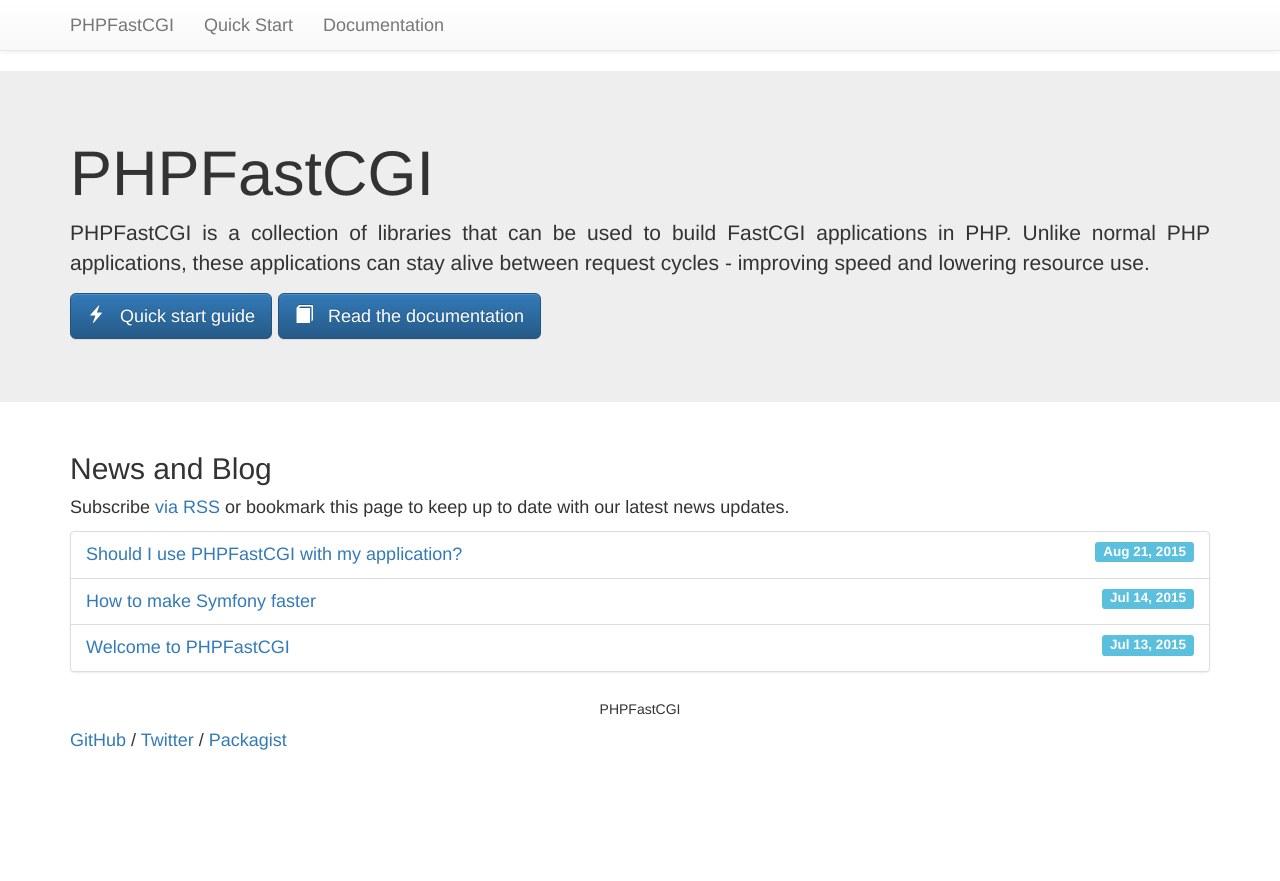
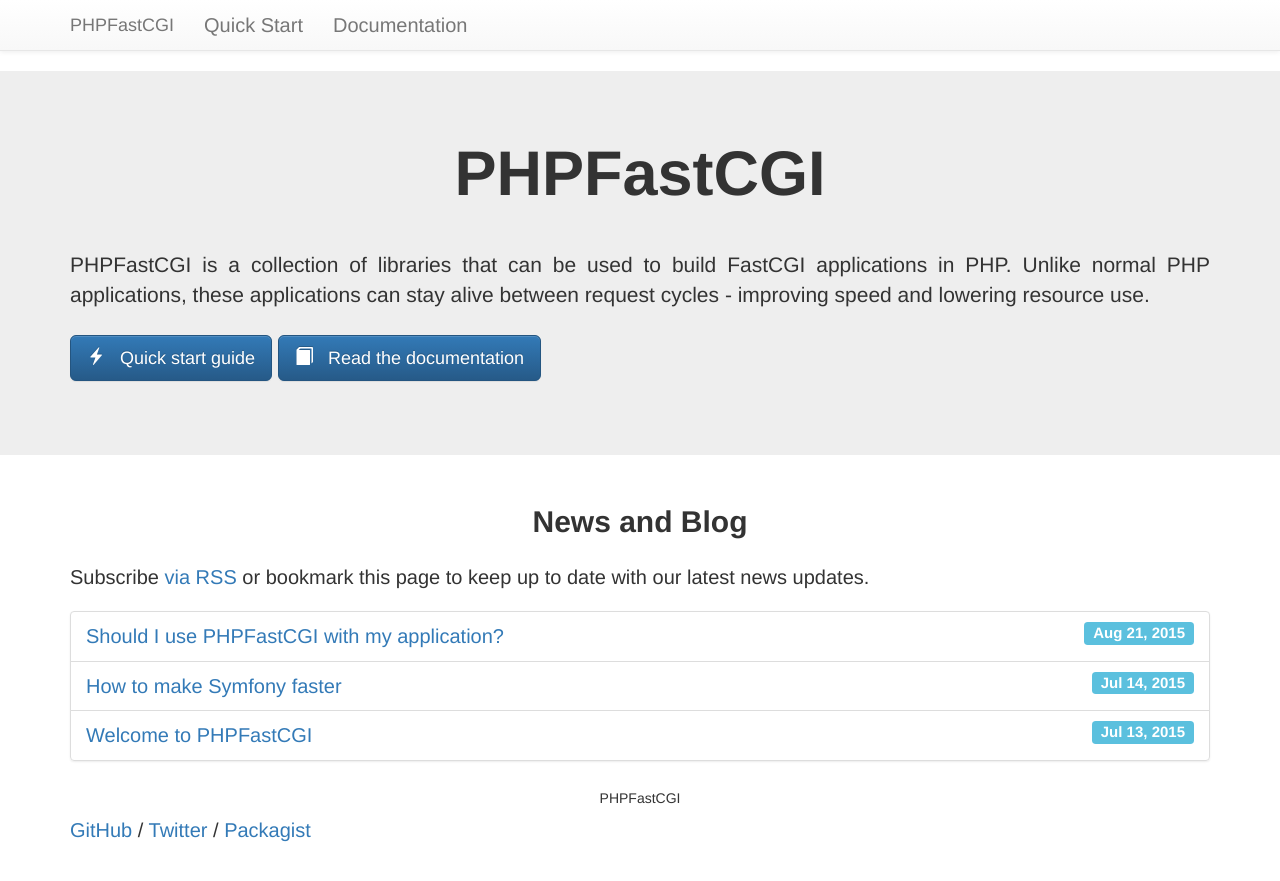
Before and after one commit to PHPFastCGI/phpfastcgi.github.io, a Jekyll site: the page built from index.html, in a window 1280 px wide. Shown: the top 881 px of the page. Built offline with Jekyll 4.4.1, drawn with Linux system fonts in a browser that asks for light colours.

Commit message:
Style upgrades

```diff
--- a/_sass/_base.scss
+++ b/_sass/_base.scss
@@ -1,7 +1,16 @@
 html, body {
-  font-size: 18px;
+  font-size: 20px;
+}
+
+h1, h2, p.date {
+  font-weight: 600;
+  text-align: center;
 }
 
 p {
   text-align: justify;
 }
+
+h1, h2, h3, h4, p {
+  padding-bottom: 0.5em;
+}
```
